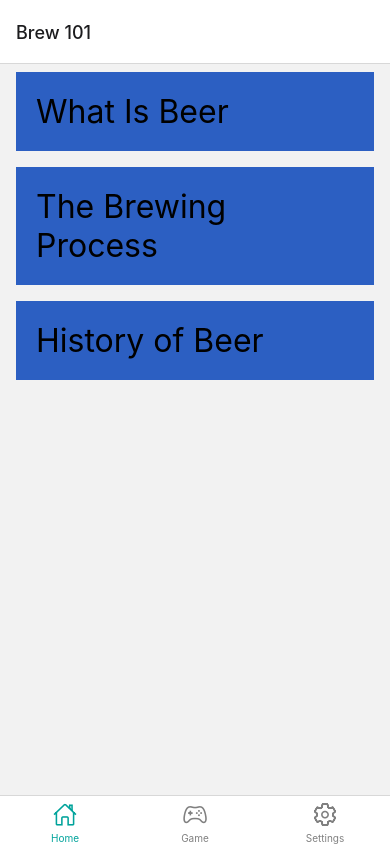
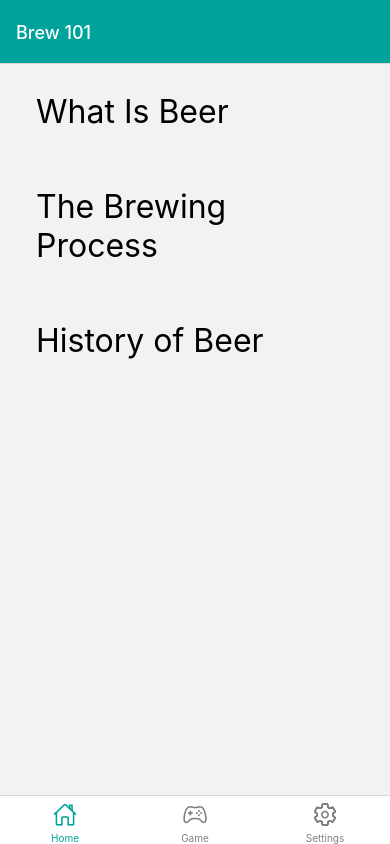
Before and after one commit to elliotjhan/beer-basics, a React Native app in the folder beer-basics/: screen /Home in a window 390 px wide. Built offline with nearby package versions, Linux system fonts and the light colour scheme.

Commit message:
05/19/2022

```diff
--- a/beer-basics/App.js
+++ b/beer-basics/App.js
@@ -17,7 +17,11 @@ const App = () => {
         initialRouteName='Loading'
         screenOptions={{
           tabBarInactiveTintColor: 'gray',
-          tabBarActiveTintColor: '#00a39b'
+          tabBarActiveTintColor: '#00a39b',
+          headerStyle: {
+            backgroundColor: '#00a39b'
+          },
+          headerTintColor: 'white'
         }}
       >
         <Tab.Screen
--- a/beer-basics/components/home.js
+++ b/beer-basics/components/home.js
@@ -10,7 +10,15 @@ const Stack = createNativeStackNavigator();
 
 const Home = () => {
   return(
-    <Stack.Navigator initialRouteName='MenuList'>
+    <Stack.Navigator
+      initialRouteName='MenuList'
+      screenOptions={{
+        headerStyle: {
+          backgroundColor: '#00a39b',
+        },
+        headerTintColor: 'white'
+      }}
+    >
       <Stack.Screen
         name='Brew 101'
         component={MenuList}
--- a/beer-basics/components/menuList.js
+++ b/beer-basics/components/menuList.js
@@ -52,7 +52,6 @@ const styles = StyleSheet.create({
     flex: 1
   },
   item: {
-    backgroundColor: '#2c5fc2',
     padding: 20,
     marginVertical: 8,
     marginHorizontal: 16,
```
